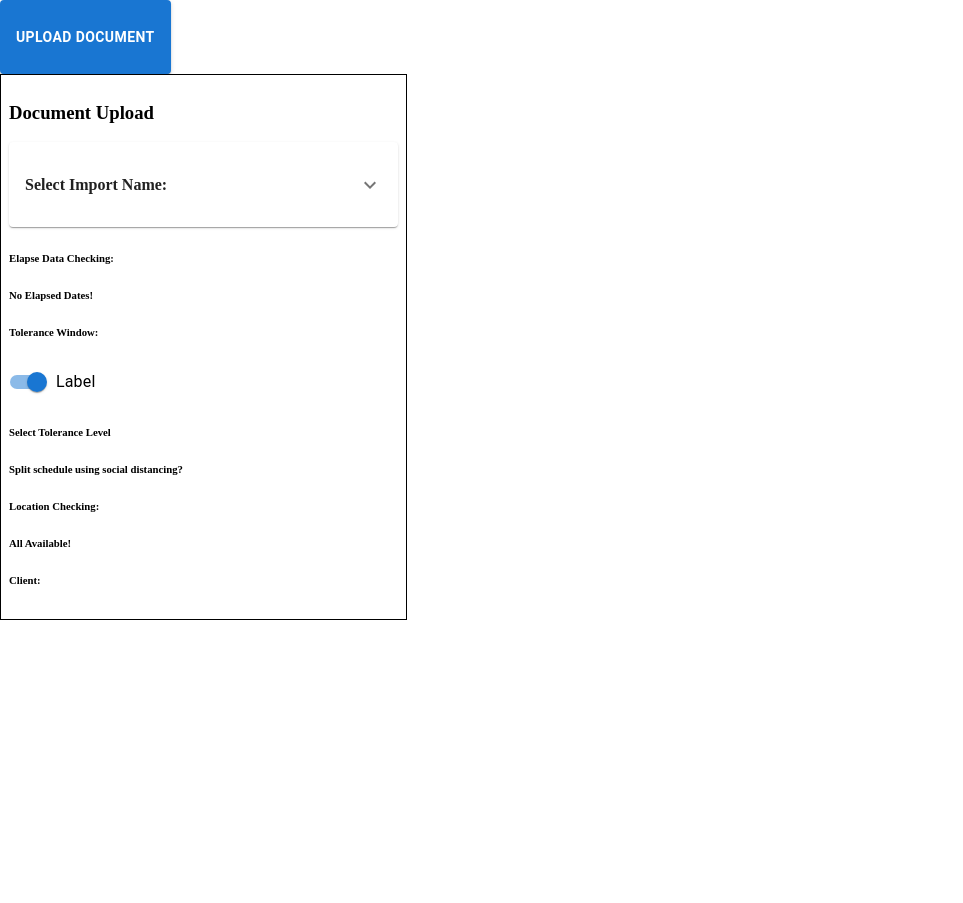
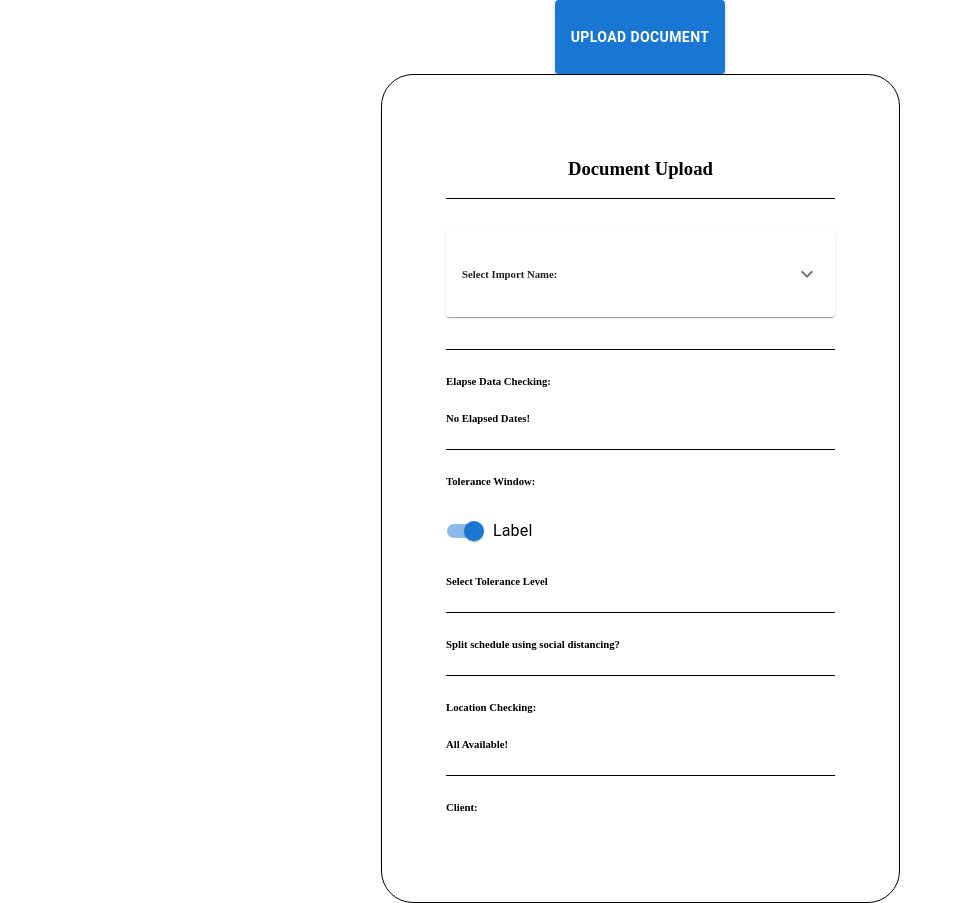
Before and after one commit to Jdelg140/development_assessment, a Next.js app: page / in a window 1280 px wide. Both pictures are taken after a click on the button "UPLOAD DOCUMENT". Shown: the whole page, without its empty margins (0-963 px from the left). Before the commit the page ends 800 px from the top, so only its background shows below. Built offline with nearby package versions, Linux system fonts and the light colour scheme.

Commit message:
Starting on styles to match mockup for components

```diff
--- a/src/app/components/CommonComp/AccordionComp/index.tsx
+++ b/src/app/components/CommonComp/AccordionComp/index.tsx
@@ -14,7 +14,7 @@ export const AccordionComp = () => {
           aria-controls="panel1-content"
           id="panel1-header"
         >
-          <h4> Select Import Name:</h4>
+          <h6> Select Import Name:</h6>
         </AccordionSummary>
         <AccordionDetails>
           Lorem ipsum dolor sit amet, consectetur adipiscing elit.
--- a/src/app/components/CommonComp/InputsComp/index.tsx
+++ b/src/app/components/CommonComp/InputsComp/index.tsx
@@ -1,26 +1,27 @@
 import Box from '@mui/material/Box';
 import { FormControlLabel, Switch } from '@mui/material';
+import { useStyles } from './styles';
 
 export const InputsComp = () => {
-
+  const { dataCheckingContainer, toleranceContainer,scheduleContainer, locationContainer } = useStyles;
   return (
     <Box>
       <Box>
-        <Box>
+        <Box sx={dataCheckingContainer}>
           <h6>Elapse Data Checking:</h6>
           <h6>No Elapsed Dates!</h6>
         </Box>
-        <Box>
+        <Box sx={toleranceContainer}>
           <h6>Tolerance Window:</h6>
           <FormControlLabel control={<Switch defaultChecked />} label="Label" />
           <h6>Select Tolerance Level</h6>
         </Box>
       </Box>
       <Box>
-        <Box>
+        <Box sx={scheduleContainer}>
           <h6>Split schedule using social distancing?</h6>
         </Box>
-        <Box>
+        <Box sx={locationContainer}>
           <h6>Location Checking:</h6>
           <h6>All Available!</h6>
         </Box>
--- a/src/app/components/CommonComp/InputsComp/styles.ts
+++ b/src/app/components/CommonComp/InputsComp/styles.ts
@@ -0,0 +1,18 @@
+export const useStyles = {
+  dataCheckingContainer: {
+    width: '100%',
+    borderBottom: 1,
+  },
+  toleranceContainer: {
+    width: '100%',
+    borderBottom: 1,
+  },
+  scheduleContainer: {
+    width: '100%',
+    borderBottom: 1,
+  },
+  locationContainer: {
+    width: '100%',
+    borderBottom: 1,
+  },
+};
--- a/src/app/components/CommonComp/PopperComp/index.tsx
+++ b/src/app/components/CommonComp/PopperComp/index.tsx
@@ -4,8 +4,10 @@ import Popper from '@mui/material/Popper';
 import { Button } from '@mui/material';
 import { AccordionComp } from '../AccordionComp';
 import { InputsComp } from '../InputsComp';
+import { useStyles } from './styles';
 
 export const PopperComp = () => {
+  const { root, customPopper, titleBox, accordionBox } = useStyles;
   const [anchorEl, setAnchorEl] = React.useState<null | HTMLElement>(null);
 
   const handleClick = (event: React.MouseEvent<HTMLElement>) => {
@@ -16,16 +18,18 @@ export const PopperComp = () => {
   const id = open ? 'simple-popper' : undefined;
 
   return (
-    <Box>
+    <Box sx={root}>
       <Button aria-describedby={id} variant="contained" type="button" onClick={handleClick}>
         <h4>Upload Document</h4>
       </Button>
       <Popper id={id} open={open} anchorEl={anchorEl}>
-        <Box sx={{ border: 1, p: 1, bgcolor: 'background.paper' }}>
-          <Box>
+        <Box sx={customPopper}>
+          <Box sx={titleBox}>
             <h3>Document Upload</h3>
           </Box>
-          <AccordionComp />
+          <Box sx= {accordionBox}>
+            <AccordionComp />
+          </Box>
           <InputsComp />
         </Box>
       </Popper>
--- a/src/app/components/CommonComp/PopperComp/styles.ts
+++ b/src/app/components/CommonComp/PopperComp/styles.ts
@@ -0,0 +1,31 @@
+export const useStyles = {
+  root: {
+    width: '100%',
+    display: 'flex',
+    justifyContent: 'center',
+    alignItems: 'center',
+  },
+  customPopper: {
+    borderRadius: '2rem',
+    border: 1,
+    p: 1,
+    bgcolor: 'background.paper',
+    padding: '4rem',
+  },
+  titleBox: {
+    width: 'auto',
+    display: 'flex',
+    justifyContent: 'center',
+    alignItems: 'center',
+    marginBottom: '2rem',
+    borderBottom: 1,
+  },
+  accordionBox: {
+    width: 'auto',
+    display: 'flex',
+    justifyContent: 'center',
+    alignItems: 'center',
+    paddingBottom: '2rem',
+    borderBottom: 1,
+  }
+};
--- a/src/app/components/Home/index.tsx
+++ b/src/app/components/Home/index.tsx
@@ -7,7 +7,7 @@ import { useStyles } from "./styles";
 export const Home = () => {
   const { root } = useStyles;
   return (
-    <Box>
+    <Box sx={root}>
      <PopperComp />
     </Box>
   );
```
